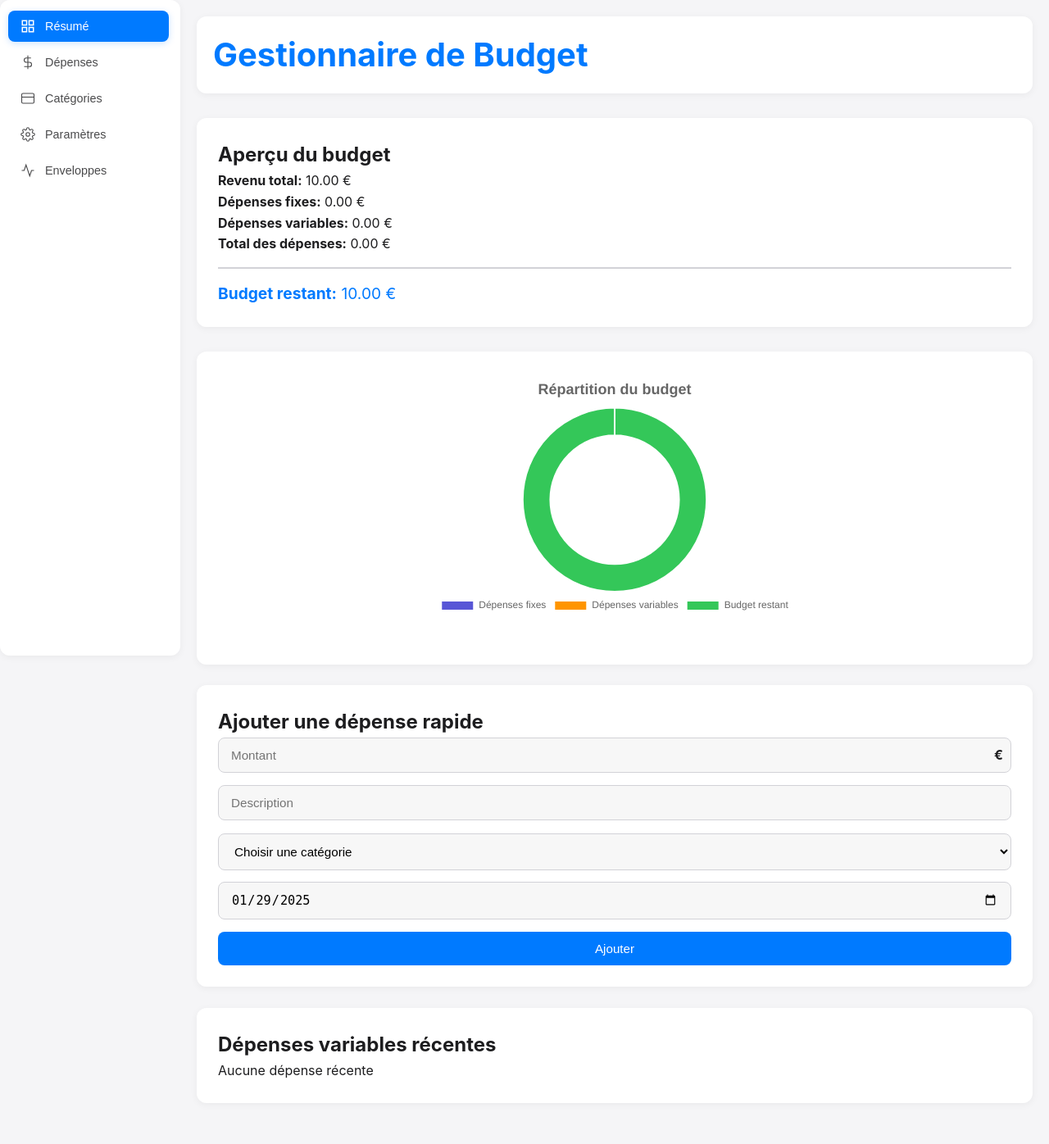
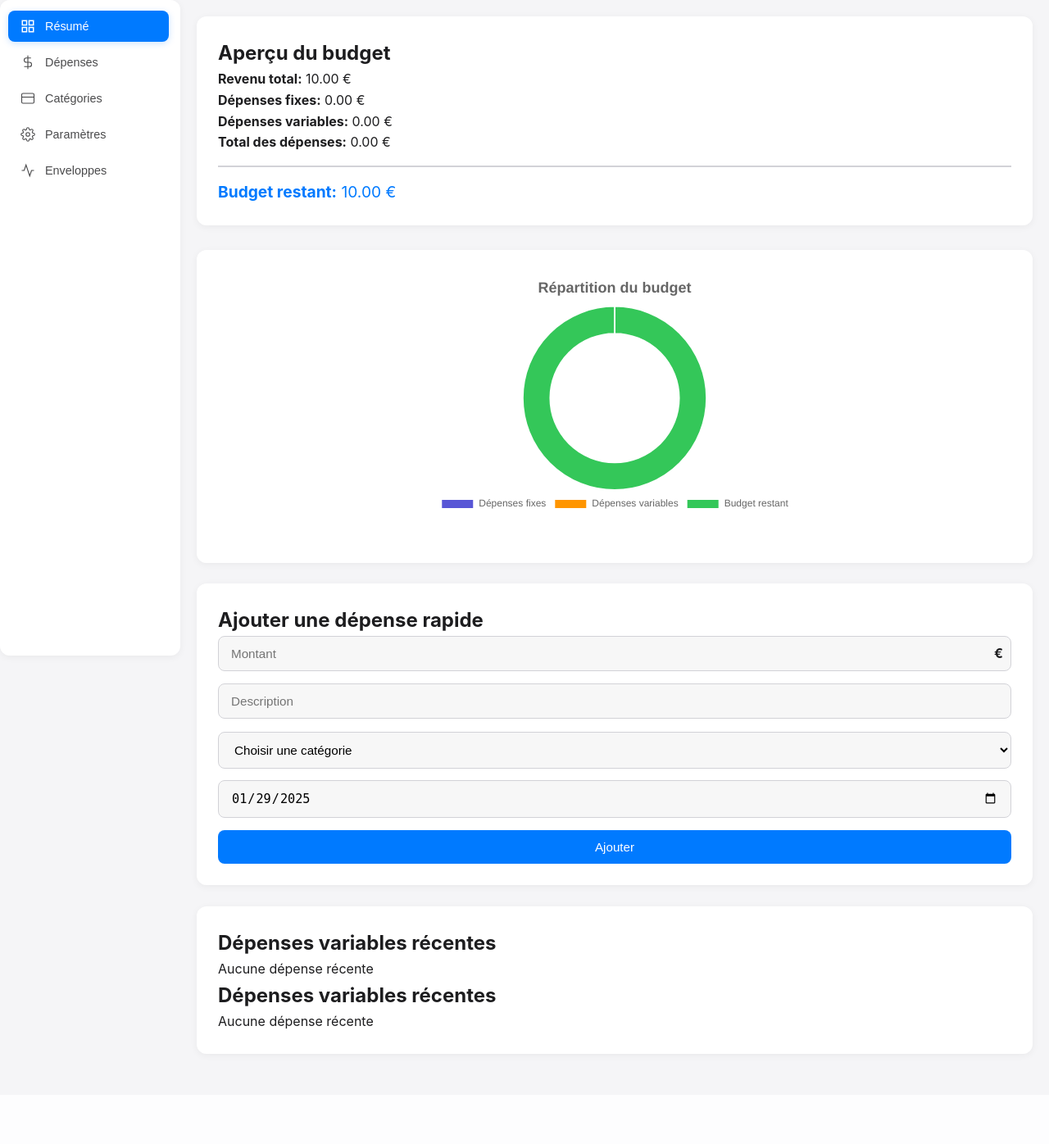
Before and after one commit to yblis/BudgetMasterPWA, a Flask app: page / in a window 1280 px wide. Shown: the whole page at 82% size. After the commit the page ends 1289 px from the top, so only its background shows below. Run offline with Flask 2, Linux system fonts and the light colour scheme; tables that the repository leaves empty hold one stand-in row (values such as "Sample post"); some libraries are stand-ins or nearby versions.

Commit message:
update design

```diff
--- a/static/css/styles.css
+++ b/static/css/styles.css
@@ -31,36 +31,125 @@ body {
     display: grid;
     grid-template-columns: var(--sidebar-width) 1fr;
     gap: 30px;
-    margin-left: var(--sidebar-width);
-    grid-template-columns: 1fr; /* on n’utilise plus la colonne de gauche */
+}
+
+/* Desktop (default above) */
+@media screen and (min-width: 1024px) {
+    #app {
+        margin-left: var(--sidebar-width);
+        grid-template-columns: 1fr;
+    }
+}
+
+/* Tablet */
+@media screen and (max-width: 1023px) and (min-width: 768px) {
+    #app {
+        margin-left: 0;
+        grid-template-columns: 1fr;
+        padding: 15px;
+        gap: 20px;
+    }
+}
+
+/* Mobile */
+@media screen and (max-width: 767px) {
+    #app {
+        margin-left: 0;
+        grid-template-columns: 1fr;
+        padding: 10px;
+        gap: 15px;
+    }
+
+    :root {
+        --sidebar-width: 100%;
+    }
+
+    .expenses-table {
+        display: none;
+    }
+    .expenses-list {
+        display: block;
+    }
+}
+
+@media (min-width: 768px) {
+    .expenses-table {
+        display: table;
+    }
+    .expenses-list {
+        display: none;
+    }
 }
 
 header {
+    display: none;  /* Hide header by default */
     grid-column: 1 / -1;
     background: var(--card-background);
-    backdrop-filter: blur(10px);
-    -webkit-backdrop-filter: blur(10px);
-    padding: 15px 20px;
-    border-radius: 12px;
-    box-shadow: 0 2px 10px rgba(0, 0, 0, 0.05);
+    backdrop-filter: blur(20px);
+    -webkit-backdrop-filter: blur(20px);
+    padding: 12px 20px;
+    border-radius: 16px;
+    box-shadow:
+        0 4px 20px rgba(0, 0, 0, 0.08),
+        0 1px 3px rgba(0, 0, 0, 0.05);
     position: sticky;
     top: 20px;
     z-index: 100;
+    align-items: center;
+    justify-content: flex-start;
+    border: 1px solid rgba(255, 255, 255, 0.1);
+    transition: all 0.3s ease;
+}
+
+header:hover {
+    transform: translateY(-2px);
+    box-shadow:
+        0 6px 25px rgba(0, 0, 0, 0.1),
+        0 1px 4px rgba(0, 0, 0, 0.06);
 }
 
 h1 {
-    font-size: 2.5rem;
-    font-weight: 700;
-    color: var(--primary-color);
+    font-size: 1.5rem;
+    font-weight: 500;
+    color: var(--text-color);
+    letter-spacing: -0.5px;
+    background: linear-gradient(135deg, var(--primary-color), var(--secondary-color));
+    -webkit-background-clip: text;
+    background-clip: text;
+    -webkit-text-fill-color: transparent;
+    margin-bottom: 4px;
+}
+
+.header-subtitle {
+    font-size: 0.95rem;
+    color: rgba(29, 29, 31, 0.7);
+    font-weight: 400;
 }
 
 .hamburger-menu {
     display: none;
     background: none;
     border: none;
-    font-size: 1.5rem;
+    font-size: 1.8rem;
     color: var(--primary-color);
     cursor: pointer;
+    padding: 4px 8px;
+}
+
+@media (max-width: 768px) {
+    .hamburger-menu {
+        display: block;
+    }
+
+    header {
+        display: flex;  /* Show header only on mobile */
+        position: fixed;
+        top: 0;
+        left: 0;
+        right: 0;
+        border-radius: 0;
+        padding: 8px 16px;
+    }
 }
 
 nav {
--- a/static/js/ui.js
+++ b/static/js/ui.js
@@ -203,12 +203,49 @@ function updateRecentExpenses(expenses, categories) {
         ` : '<p>Aucune dépense récente</p>'}
     `;
 
-    recentExpensesContainer.innerHTML = tableHTML;
+    const listHTML = `
+        <h2>Dépenses variables récentes</h2>
+        ${recentExpenses.length ? `
+        <div class="expenses-list">
+            ${recentExpenses.map(exp => {
+                const category = categories.find(cat => cat.name === exp.category);
+
+                return `
+                <div data-id="${exp.id}" class="expenses-list-item">
+                    <div class="item-header">${exp.description}</div>
+                    <div class="item-content">
+                        <span>${parseFloat(exp.amount).toFixed(2)} €</span>
+                        <span class="category-tag" style="background-color: ${category ? category.color : '#000000'}">
+                            ${exp.category}
+                        </span>
+                        <span>${new Date(exp.date).toLocaleDateString()}</span>
+                        <div class="item-actions">
+                            <div class="edit-button" title="Modifier">
+                                <svg viewBox="0 0 24 24" fill="none" stroke="currentColor" stroke-width="2">
+                                    <path d="M11 4H4a2 2 0 0 0-2 2v14a2 2 0 0 0 2 2h14a2 2 0 0 0 2-2v-7"></path>
+                                    <path d="M18.5 2.5a2.121 2.121 0 0 1 3 3L12 15l-4 1 1-4 9.5-9.5z"></path>
+                                </svg>
+                            </div>
+                            <div class="delete-icon" title="Supprimer">
+                                <svg width="16" height="16" viewBox="0 0 24 24" fill="none" stroke="currentColor" stroke-width="2">
+                                    <path d="M18 6L6 18M6 6l12 12"></path>
+                                </svg>
+                            </div>
+                        </div>
+                    </div>
+                </div>`;
+            }).join('')}
+        </div>
+        ` : '<p>Aucune dépense récente</p>'}
+    `;
+
+    recentExpensesContainer.querySelector('.expenses-table-container').innerHTML = tableHTML;
+    recentExpensesContainer.querySelector('.expenses-list-container').innerHTML = listHTML;
 
     // Ajouter les écouteurs d'événements
     recentExpensesContainer.querySelectorAll('.delete-icon').forEach(icon => {
         icon.addEventListener('click', async (e) => {
-            const row = e.currentTarget.closest('tr');
+            const row = e.currentTarget.closest('[data-id]');
             const expenseId = row.dataset.id;
             if (expenseId && confirm('Voulez-vous vraiment supprimer cette dépense ?')) {
                 try {
@@ -224,7 +261,7 @@ function updateRecentExpenses(expenses, categories) {
 
     recentExpensesContainer.querySelectorAll('.edit-button').forEach(button => {
         button.addEventListener('click', (e) => {
-            const row = e.currentTarget.closest('tr');
+            const row = e.currentTarget.closest('[data-id]');
             const expense = recentExpenses.find(exp => exp.id === parseInt(row.dataset.id));
             if (expense) {
                 convertVariableExpenseRowToForm(row, expense, categories);
--- a/templates/index.html
+++ b/templates/index.html
@@ -2,7 +2,7 @@
 <html lang="fr">
 <head>
     <meta charset="UTF-8">
-    <meta name="viewport" content="width=device-width, initial-scale=1.0">
+    <meta name="viewport" content="width=device-width, initial-scale=1.0, shrink-to-fit=no">
     <title>Gestionnaire de Budget</title>
     <link rel="stylesheet" href="/static/css/styles.css">
     <link rel="manifest" href="/static/manifest.json">
@@ -11,7 +11,6 @@
 <body>
     <div id="app">
         <header>
-            <h1>Gestionnaire de Budget</h1>
             <button id="hamburger-menu" class="hamburger-menu">&#9776;</button>
         </header>
         <nav id="main-nav" class="main-nav">
@@ -70,7 +69,14 @@
                         <button type="submit">Ajouter</button>
                     </form>
                 </div>
-                <div class="card" id="recent-expenses"></div>
+                <div class="card" id="recent-expenses">
+                    <div class="expenses-table-container">
+                        <!-- Table content will be dynamically inserted here -->
+                    </div>
+                    <div class="expenses-list-container">
+                        <!-- List content will be dynamically inserted here -->
+                    </div>
+                </div>
             </section>
             <section id="expenses-tab" class="tab-content">
                 <div class="card">
@@ -90,7 +96,14 @@
                         <button type="submit">Ajouter</button>
                     </form>
                 </div>
-                <div class="card" id="fixed-expenses-list"></div>
+                <div class="card" id="fixed-expenses-list">
+                    <div class="expenses-table-container">
+                        <!-- Table content will be dynamically inserted here -->
+                    </div>
+                    <div class="expenses-list-container">
+                        <!-- List content will be dynamically inserted here -->
+                    </div>
+                </div>
             </section>
             <section id="categories-tab" class="tab-content">
                 <div class="card">
@@ -132,7 +145,14 @@
                         <button type="submit">Ajouter un revenu</button>
                     </form>
                 </div>
-                <div class="card" id="income-list"></div>
+                <div class="card" id="income-list">
+                    <div class="expenses-table-container">
+                        <!-- Table content will be dynamically inserted here -->
+                    </div>
+                    <div class="expenses-list-container">
+                        <!-- List content will be dynamically inserted here -->
+                    </div>
+                </div>
             </section>
             <section id="envelopes-tab" class="tab-content">
                 <div class="card">
```
Also changed, not shown: other parts of static/css/styles.css (+96 -11 lines), image.png (added).
